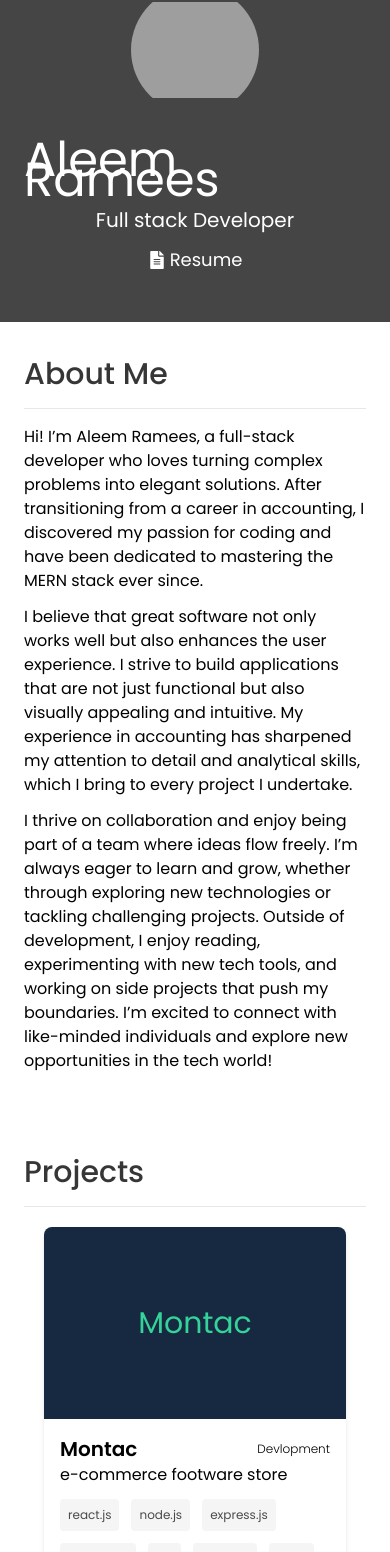
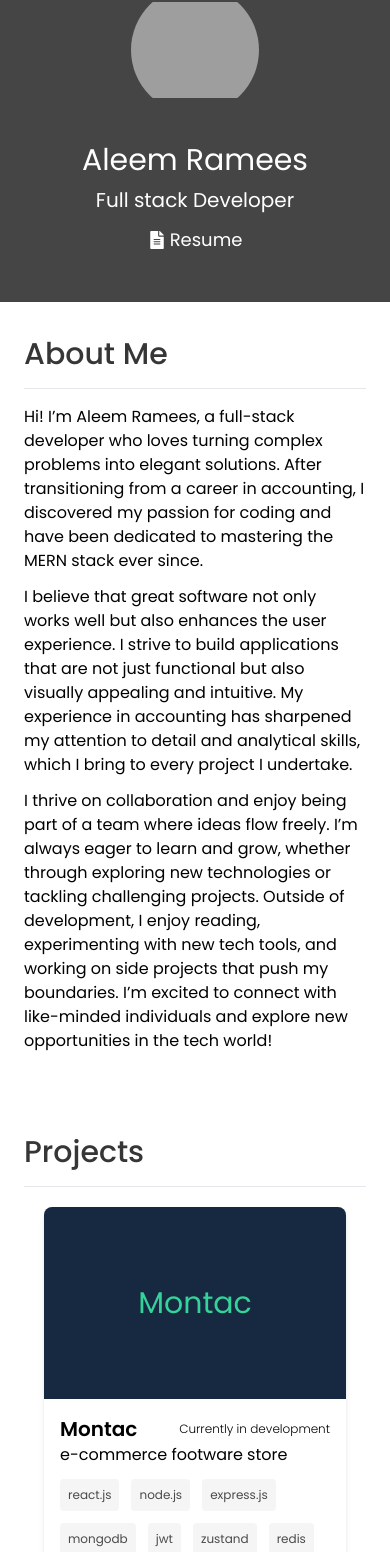
Before and after one commit to ramiz773/portfolio-website, a React (Vite) app: page / in a window 390 px wide. Shown: the part 158-1710 px from the top of the page. Built offline with nearby package versions, Linux system fonts and the light colour scheme; grey boxes are pictures that could not be loaded.

Commit message:
minor fix responsive and typo

```diff
--- a/src/components/Main.jsx
+++ b/src/components/Main.jsx
@@ -22,7 +22,7 @@ const Main = () => {
           />
 
           <div className="flex flex-col justify-center items-center">
-            <h1 className="text-5xl font-normal leading-5 mt-6">
+            <h1 className="text-3xl md:text-5xl font-normal leading-5 mt-6">
               Aleem Ramees
             </h1>
             <p className="mt-4 text-xl">Full stack Developer</p>
@@ -42,7 +42,7 @@ const Main = () => {
 
       <section id="about" className="px-[1.5rem] py-[2.15rem]">
         <div className="w-full  md:max-w-[960px]  md:mx-auto  ">
-          <h1 className="text-3xl font-medium pb-4  text-gondola">About Me</h1>
+          <h1 className=" text-3xl font-medium pb-4  text-gondola">About Me</h1>
           <hr />
           <p className="mt-4">
             Hi! I’m Aleem Ramees, a full-stack developer who loves turning
@@ -123,7 +123,9 @@ const Main = () => {
 
       <section id="projects" className="projects py-[2.15rem] px-[1.5rem] ">
         <div className="w-full md:max-w-[960px] mx-auto">
-          <h1 className="text-3xl font-medium pb-4  text-gondola">Projects</h1>
+          <h1 className="  text-3xl font-medium pb-4  text-gondola">
+            Projects
+          </h1>
           <hr />
           <div className="m-5">
             <div className="grid grid-cols-1 sm:grid-cols-2 lg:grid-cols-3 gap-6">
@@ -142,7 +144,9 @@ const Main = () => {
                   <div className="p-4">
                     <h3 className="text-xl font-semibold flex  items-center justify-between">
                       Montac
-                      <span className="text-xs font-light">Devlopment</span>
+                      <span className="text-xs font-light">
+                        Currently in development
+                      </span>
                     </h3>
                     <p>e-commerce footware store</p>
                     <div className="tags flex  flex-wrap gap-3 items-center mt-3 text-darkGray text-xs ">
@@ -228,7 +232,7 @@ const Main = () => {
 
       <section id="contacts" className="py-[2.15rem] px-[1.5rem]">
         <div className=" container w-full md:max-w-[960px] mx-auto">
-          <h1 className="text-3xl font-medium pb-4  text-gondola">Contact</h1>
+          <h1 className=" text-3xl font-medium pb-4  text-gondola">Contact</h1>
           <hr />
           <div className="flex flex-col md:flex-row md:justify-center items-center space-y-6 md:space-y-0 md:space-x-14 pt-10 md:gap-x-14">
             <a
--- a/src/components/Navbar.jsx
+++ b/src/components/Navbar.jsx
@@ -11,7 +11,7 @@ const Navbar = () => {
           <Link to="https://github.com/ramiz773">
             <FaGithub size={32} color="#ffff" />
           </Link>
-          <Link to="">
+          <Link to="https://www.linkedin.com/in/aleem-ramees-8a8827233/">
             <BsLinkedin size={32} color="#ffff" />
           </Link>
         </div>
```
